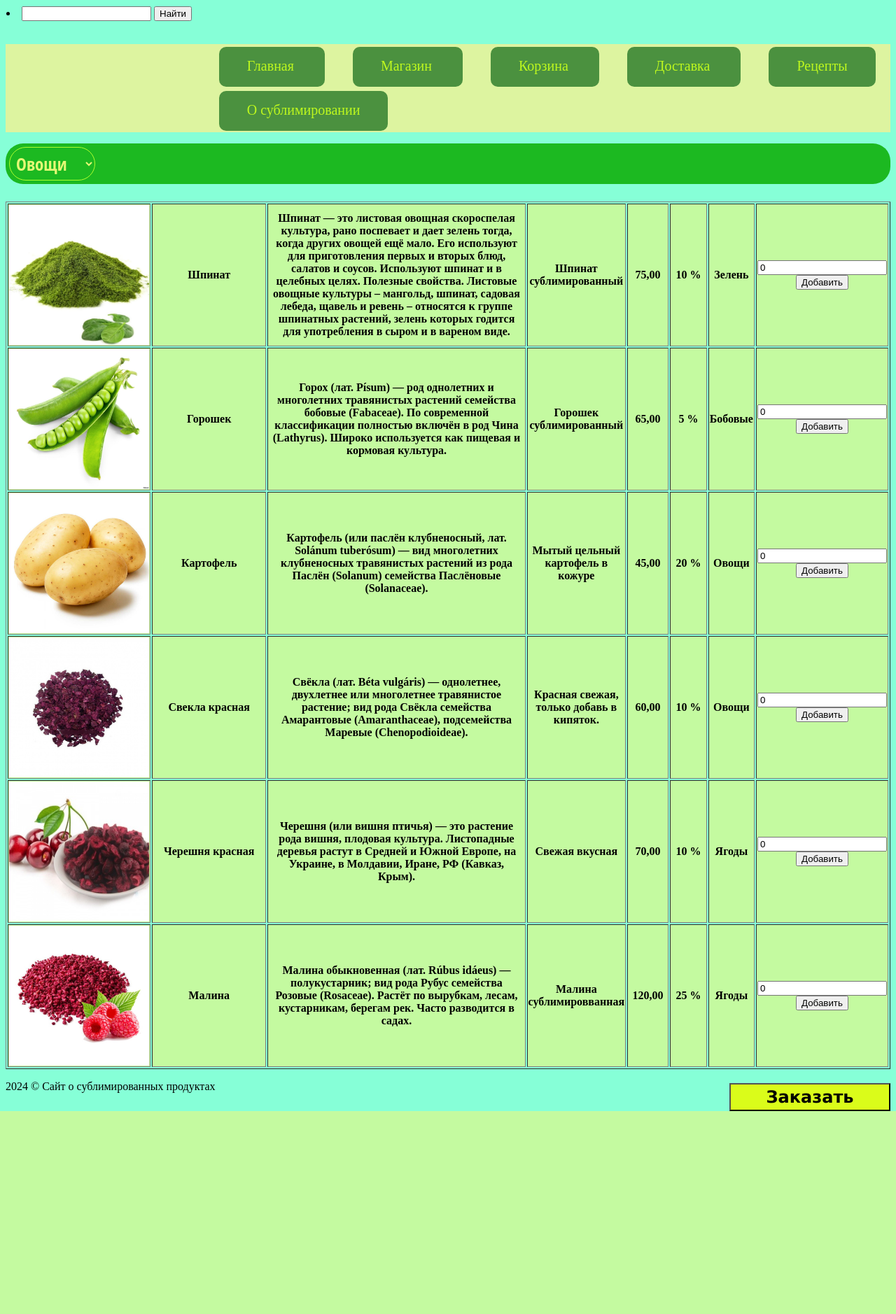
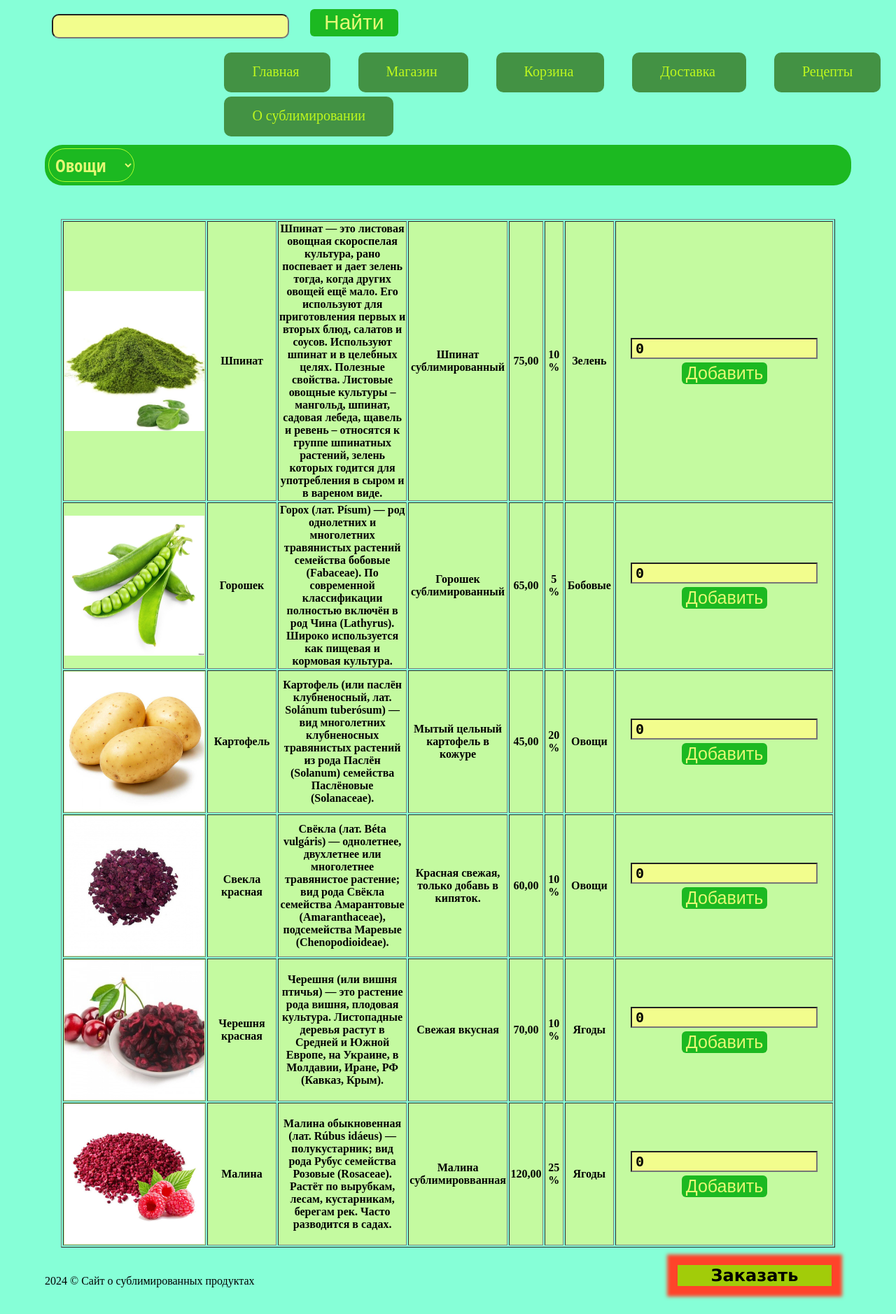
Before and after one commit to Sapronov-Nikolay/sublim, a Django app: page /shop/ in a window 1280 px wide. Shown: the whole page at 70% size. Before the commit the page ends 1588 px from the top, so only its background shows below. Run offline with Django 5.2, Linux system fonts and the light colour scheme; data comes from the database, SQL or seed files in the repository; lists and menus that the app fills with data are empty.

Commit message:
Ещё повозился с CSS Покрасил кнопки и поля Осталось выровнять и заполнить пустоты навести в css файлах порядок

```diff
--- a/sublim/main/templates/main/cart.html
+++ b/sublim/main/templates/main/cart.html
@@ -6,7 +6,7 @@
 <link rel="stylesheet" href="{% static 'main/css/body.css' %}">
 <script src="{% static 'main/js/cart.js' %}"> </script>
 
-<form>
+<form class="cart-form-cart">
     <table border="1">
         {% for zakaz in cart_form_auto_gen %}
         <tr>
@@ -25,5 +25,5 @@
 </form>
 <p>
 </p>
-<input id="zkz" type="submit" value="Оформить заказ">
+<input class="tovars-oform-zakaz" type="submit" value="Оформить заказ">
 {% endblock %}
--- a/sublim/main/templates/main/menu.html
+++ b/sublim/main/templates/main/menu.html
@@ -6,16 +6,17 @@
 <div>
     <form action={% url 'search' %} method="post">
     {% csrf_token %}
-        <li class="search"><input id="srh" name="poisk" type="text">   <!--Поле для ввода поисковых запросов-->
+        <p class="search"><input id="srh" name="poisk" type="text">   <!--Поле для ввода поисковых запросов-->
         {{ good_form_auto_gen }}
-        <input type='submit' value='Найти'>
-        </li>
+        <input class="menu-search-submit" type='submit' value='Найти'>
+        </p>
     </form>
 </div>
 
-
-<div id="mainmenu">
-    <ul class="nav">
+<!--
+    Меню в разработке для регистрации и личного кабинета
+<div class="mainmenu">
+    <ul class="mainmenu">
         {% for nav in topnavset %}
         {% if nav.active %}
         <li class="active">
@@ -27,8 +28,8 @@
         {% endfor %}
     </ul>
 </div>
-
-<!---->
+-->
+<!-- -->
 <div>
     <ul class="nav">
         {% for nav in navset %}
@@ -42,17 +43,3 @@
         {% endfor %}
     </ul>
 </div>
-
-<div>
-    <ul class="left">
-        {% for nav in leftmenu %}
-        {% if nav.active %}
-        <li class="active">
-            {% else %}
-        <li>
-            {% endif %}
-            <a href="{{nav.url}}">{{nav.text}}</a>
-        </li>
-        {% endfor %}
-    </ul>
-</div>
--- a/sublim/main/templates/main/tovars.html
+++ b/sublim/main/templates/main/tovars.html
@@ -19,11 +19,11 @@
         {% endfor %}
     </select>
 </form>
-<form action="/cart/" method="post">
+<form class="tovars-form-karte" action="/cart/" method="post">
     {% csrf_token %}
     <!--Кнопка с выпадающем меню-->
 
-    <table border="1">
+    <table class="tovars-table" border="1">
         {% for товар in Товары %}
         <tr>
             <th><img width="200px" height="200px" src="/media/{{товар.picture}}" ></th>
@@ -32,12 +32,12 @@
             <th width=" 2%">{{товар.specification}}</th>
             <th width=" 5%">{{товар.price}}</th>
             <th width=" 5%">{{товар.discount}} %</th>
-            <th width=" 5%">{{товар.category}}</th>
-            <th width=" 10%"><input type="number" name="i{{товар.id}}" id="i{{товар.id}}" value="0"
-        onchange="add_to_cart(document.getElementById('i{{товар.id}}'))"><input type="button" value="Добавить"></th>
+            <th width=" 8%">{{товар.category}}</th>
+            <th width=" 2%"><input class="tovars-vvod-cart" type="number" name="i{{товар.id}}" id="i{{товар.id}}" value="0"
+        onchange="add_to_cart(document.getElementById('i{{товар.id}}'))"><input class="tovars-dobavit-cart" type="button" value="Добавить"></th>
         </tr>
         {% endfor %}
     </table>
-    <input id="cart" type="submit" value="Заказать">
+    <input class="tovars-cart-zakaz" type="submit" value="Заказать">
 </form>
 {% endblock %}
--- a/sublim/main/views.py
+++ b/sublim/main/views.py
@@ -62,7 +62,7 @@ def search(request):
     if request.method == 'POST':
         # print(request.POST)
         # print(request.POST['poisk'])
-        goods = Good.objects.filter(namegood=request.POST['poisk'].lower())
+        goods = Good.objects.filter(namegood=request.POST['poisk']) #.lower() С ним не работает поиск
 
 
     return render(
--- a/sublim/static/main/css/body.css
+++ b/sublim/static/main/css/body.css
@@ -1,14 +1,90 @@
+.tovars-form-karte {
+    padding: 2%;
+    flex-grow: 1;
+    flex-basis: 16%;
+}
+
+.tovars-oform-zakaz {
+    border: none;
+    background-color: #1cb921;
+    color: #e4f875;
+    font-size: 30px;
+    padding-left: 20px;
+    padding-right: 20px;
+    padding-bottom: 3px;
+    padding-top: 2px;
+    margin-top: 5px;
+    margin-left: 1px;
+    border-radius: 6px;
+}
+
+.tovars-oform-zakaz:hover {
+    background-color: #26e22d;
+    color: #e4f875;
+}
+
 tr {
-   background: #c4faa0;
+    background: #c4faa0;
+
 }
+
 body {
-    background:#71ffd0d8
+    background:#71ffd0d8;
+    max-width: 90%;
+    margin-bottom: 3%;
+    margin-left: auto;
+    margin-right: auto;
+    padding-left: 16px;
+    padding-right: 16px;
+}
+
+/* ПОЛЕ ВВОДА В ПОИСКОВИКЕ */
+#srh {
+    background-color: #f2fd8d;
+    padding: 8px;
+    padding-right: 150px;
+    margin-right: 25px;
+    margin-left: 10px;
+    border-radius: 10px;
+}
+/* ПОЛЕ ВВОДА В ПОИСКОВИКЕ ПРИ ВВОДЕ */
+#srh:active {
+    background-color: #f2fd8d;
+    padding: 8px;
+    padding-right: 150px;
+    margin-right: 25px;
+    margin-left: 10px;
+    border-radius: 10px;
+}
+
+
+/* КНОПКА НАЙТИ */
+.menu-search-submit {
+    border: none;
+    background-color: #1cb921;
+    color: #e4f875;
+    font-size: 30px;
+    padding-left: 20px;
+    padding-right: 20px;
+    padding-bottom: 3px;
+    padding-top: 2px;
+    margin-top: 5px;
+    margin-left: 1px;
+    border-radius: 6px;
+}
+
+/* КНОПКА НАЙТИ ПРИ НАВЕДЕНИИ */
+.menu-search-submit:hover {
+    background-color: #26e22d;
+    color: #e4f875;
 }
 
 #tovars {
     background-color: #80ff00cb;
+    border-radius: 10px;
 }
 
+/* ПОЗИЦИЯ КАРТИНОК В ТОВАРАХ */
 #bg {
     background-attachment: fixed;
     background-size: 100%;
@@ -20,6 +96,8 @@ body {
 h2.privet-container2 {
     margin: 10px;
 }
+
+/* ПРИВЕТСТВЕННЫЙ ТЕКСТ НА ПАРАДНОЙ */
     /* ЗАГЛАВИЕ */
 div.privet-container {
     margin: 20px;
--- a/sublim/static/main/css/menu.css
+++ b/sublim/static/main/css/menu.css
@@ -1,13 +1,9 @@
+
 ul.nav {
     display: block;
-    justify-content: space-around;
-    align-items: center;
-    align-content: center;
-    justify-content: center;
-    overflow: auto;
-    background-color:#e6f39be8;
-    left: 50%;
-    right: 50%;
+    margin: 10px;
+    clear: both;
+
 }
 
 ul.top_menu {
@@ -28,8 +24,49 @@ ul.top_menu {
     color: #e8ff19;
 }
 
+.nav {
+    padding: 0%;
+
+
+}
+
 li {
     background-attachment: 2px;
+}
+/* КНОПКИ ДОБАВИТЬ В КАРТОЧКАХ ТОВАРОВ */
+.tovars-dobavit-cart {
+    border: none;
+    background-color: #1cb921;
+    color: #e4f875;
+    font-size: 25px;
+    margin-top: 5px;
+    margin-left: 1px;
+    border-radius: 6px;
+}
+
+/* КНОПКИ ДОБАВИТЬ В КАРТОЧКАХ ТОВАРОВ ПРИ НАВЕДЕНИИ */
+.tovars-dobavit-cart:hover {
+    background-color: #26e22d;
+    color: #e4f875;
+}
+
+.cart-form-cart {
+    padding: 2%;
+    padding-left: 20%;
+    padding-right: 2%;
+    padding-top: 5%;
+}
+
+/* ПОЛЕ ВВОДА В КАРТОЧКЕ */
+.tovars-vvod-cart {
+    background-color: #f2fd8d;
+    margin-right: 20px;
+    margin-left: 20px;
+    padding-left: 5px;
+    padding-right: 5px;
+    font-size: 20px;
+    font-family: monospace;
+    font-weight: 600;
 }
 
 /* Выпадающее меню */
@@ -38,54 +75,47 @@ li {
     border-radius: 25px;
     font-family: Open Sans Condensed, sans-serif;
     background-color: #1cb921;
-    color: rgb(228, 248, 117);
+    color: #e4f875;
     padding: 5px;
     font-size: 25px;
     border: none;
     right: 50px;
 }
-
+/* ПОЛЕ ВЫБОРА КАТЕГОРИЙ ТОВАРОВ */
 .tovar-select-cat {
     font-family: Open Sans Condensed, sans-serif;
     background-color: #1cb921;
     transition: background-color 1s ease-in-out;
-    color: rgb(228, 248, 117);
+    color: #e4f875;
     padding: 5px;
     font-size: 25px;
-    border-color: greenyellow;
+    border-color: #adff2f;
     border-radius: 25px;
     position: 50px;
 }
-
+/* ПОЛЕ ВЫБОРА КАТЕГОРИЙ ТОВАРОВ ПРИ НАВЕДЕНИИ КУРСОРА */
 .tovar-select-cat:hover {
     transition: box-shadow, color, 0.3s ease-in-out;
     box-shadow: 5px -5px 10px 0px #105215be;
     color: rgb(250, 227, 17);
-
+    border-color: #466911;
 }
-
+/* ПОЛЕ ВЫПАДАБЩЕГО МЕНЮ КАТЕГОРИИ */
 .tovar-form-cat:active {
     margin-block-start: 0.5lh;
     line-height: 0, 1,2;
     color: currentColor;
     transition: line-height 0.5s, color 0.5s;
-
+    border-color: #466911;
 }
 
-/*#mainmenu {
-    border: 1px solid black;
-    list-style-type: none;
-    display: flex;
-    justify-content: space-around;
-    display: inline;
-    background-color: #a3def5a6;
-}
 
 /* для горизонтального меню кнопки*/
 .nav li {
     background-color: #3d8836e8;
     display: inline;
     padding: 20px;
+    width: 100%;
     margin: 20px;
     position: relative;
     left: 20%;
@@ -133,21 +163,24 @@ a:visited {
 } /* ГРУППА ССЫЛКИ-END */
 
 
-
-.search {
-    background-color: none;
-    border: none;
-    padding: 1px;
-}
-
-#cart {
-    background-color: #dafc1a;
+.tovars-cart-zakaz {
+    background-color: #a2cc09;
     font-weight: 600;
     font-family: 'Lucida Sans Unicode', 'Lucida Grande', 'Lucida Sans', 'Arial', 'sans-serif';
     font-size: 24px;
     margin-top: 20px;
     float: right;
     width: 230px;
-    height: 40px;
     text-align: center;
+    border: 5px solid;
+    border-color:#ff432a;
+    box-shadow: 0 0 5px 10px #ff432a;
 }
+
+.tovars-cart-zakaz:hover {
+    background-color: #afff64f5;
+    color:#3e1df8;
+    border: 5px solid ;
+    height: 45px;
+    box-shadow: 0 0 5px 5px #3e1df8;
+}
--- a/sublim/sublim/urls.py
+++ b/sublim/sublim/urls.py
@@ -27,13 +27,7 @@ urlpatterns = [
     path('top_menu/', include('top_menu.urls')),
 ]
 
-# def get_top_menu(active): во views.py
-topnavset = [
-    {'url': '/basket',                   'text': 'Корзина',              'active': False},
-    {'url': '/persacc',                  'text': 'Личный кабинет',       'active': False},
-    {'url': '/registration',             'text': 'Регистрация',          'active': False},
 
-]
 # def get_menu(active): во views.py
 navset = [
     {'url': '/',                         'text': 'Главная',               'active': False},
@@ -49,19 +43,7 @@ navset = [
 cartnavset = [
     {'url': '/cart',                     'text': 'Заказать',              'active': False},
 ]
-# во views.py
-leftmenu = [
-    {'url': '/categores',                'text': 'Категории',             'active': False},
-    {'url': '/meat',                     'text': 'Мясные',                'active': False},
-    {'url': '/vegetable',                'text': 'Овощные',               'active': False},
-    {'url': '/fruit',                    'text': 'Фруктовые',             'active': False},
-    {'url': '/berry',                    'text': 'Ягодные',               'active': False},
-    {'url': '/mixtures',                 'text': 'Смеси',                 'active': False},
-    {'url': '/coffee_chicory',           'text': 'Кофе (цикорий)',        'active': False},
-    {'url': '/mushrooms',                'text': 'Грибы',                 'active': False},
-    {'url': '/seasoning',                'text': 'Приправы',              'active': False},
-    {'url': '/confectionary_products',   'text': 'Кондитерские изделия',  'active': False},
-]
+
 
 if settings.DEBUG:
     urlpatterns += static(settings.MEDIA_URL, document_root=settings.MEDIA_ROOT)
```
